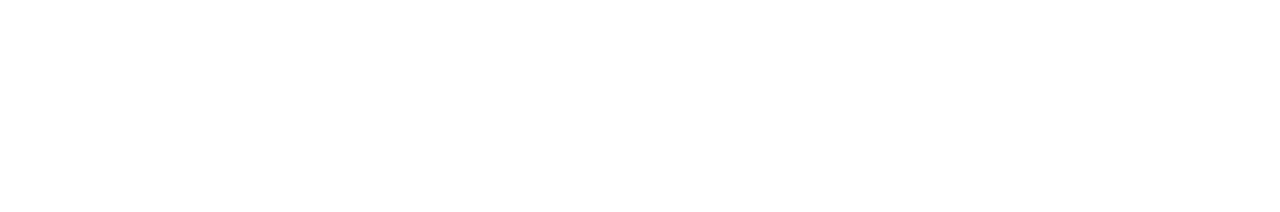
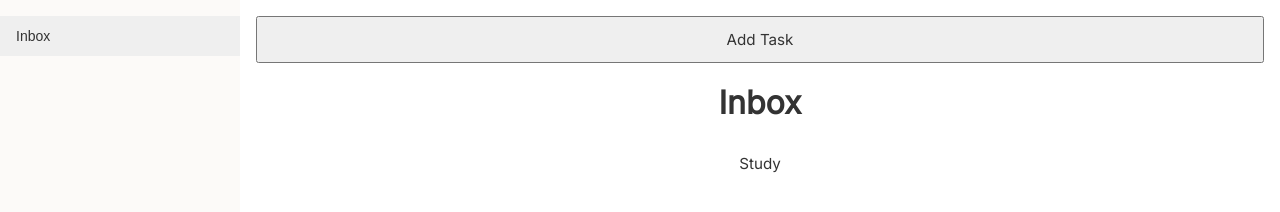
Before and after one commit to hanson777/todo-list, a website built with webpack: page src/template.html in a window 1280 px wide. Built offline with nearby package versions, Linux system fonts and the light colour scheme.

Commit message:
Basic styles, functions, still working on adding tasks and new features

```diff
--- a/src/index.js
+++ b/src/index.js
@@ -0,0 +1,14 @@
+import "./modules/styles/global-styles.css";
+import "./modules/styles/sidebar-styles.css";
+import "./modules/styles/tasklist-styles.css";
+import UI from "./modules/UI";
+import TodoList from "./modules/TodoList";
+import Task from "./modules/Task";
+
+const task = new Task("Study", "Review JS", "High", "10-07-2025");
+
+const todoList = new TodoList();
+todoList.getProjects()[0].addTask(task);
+
+const ui = new UI(todoList);
+ui.render();
--- a/src/modules/Project.js
+++ b/src/modules/Project.js
@@ -1,5 +1,3 @@
-import "./Task";
-
 export default class Project {
     constructor(name) {
         this.name = name;
--- a/src/modules/Task.js
+++ b/src/modules/Task.js
@@ -1,9 +1,10 @@
 export default class Task {
-    constructor(title, description, priority, date) {
-        this.title = title;
+    constructor(name, description, priority, date) {
+        this.name = name;
         this.description = description;
         this.priority = priority;
         this.date = date;
+        this.id = Math.random();
     }
 
     setName(name) {
@@ -33,12 +34,20 @@ export default class Task {
         return this.priority;
     }
 
+    getPriority() {
+        return this.date;
+    }
+
     setDate(date) {
         this.date = date;
         return this;
     }
 
-    getPriority() {
+    getDate() {
         return this.date;
     }
+
+    getId() {
+        return this.id;
+    }
 }
--- a/src/modules/TodoList.js
+++ b/src/modules/TodoList.js
@@ -1,13 +1,13 @@
-import "./Project";
+import Project from "./Project";
 
-class TodoList {
+export default class TodoList {
     constructor() {
         this.projects = [];
         this.projects.push(new Project("Inbox"));
     }
 
-    addProject(){
-        this.projects.push(new Project());
+    addProject(project){
+        this.projects.push(project);
         return this;
     }
 
--- /dev/null
+++ b/src/modules/UI.js
@@ -0,0 +1,56 @@
+export default class UI {
+    constructor(todoList) {
+        this.todolist = todoList;
+    }
+
+    render() {
+        this.createProjects(this.todolist);
+        this.createTasks(this.todolist);
+    }
+
+    bindEvents() {
+        document.addEventListener("click", (e) => {
+            const button = e.target;
+            if(button.classList.contains("add-task")){
+                this.loadAddTaskPopup();
+            }
+        });
+    }
+
+    createProjects(todoList){
+
+        const sidebar = document.querySelector(".sidebar");
+
+        todoList.getProjects().forEach((project) => {
+            const newProject = document.createElement("button");
+            newProject.classList.add("sidebar-item");
+            newProject.textContent = `${project.getName()}`;
+            sidebar.appendChild(newProject);
+        });
+    }
+
+    createTasks(todoList){
+        let flag = true;
+        const tasklist = document.querySelector(".tasklist");
+
+        todoList.getProjects().forEach((project, index) => {
+            if(flag){
+                const projectTitle = document.createElement("div");
+                projectTitle.classList.add("tasklist-item");
+                projectTitle.classList.add("project-title");
+                projectTitle.textContent = `${todoList.getProjects()[index].getName()}`
+                tasklist.appendChild(projectTitle);
+                flag = false;
+            }
+            const newTask = document.createElement("li");
+            newTask.classList.add("tasklist-item");
+            newTask.textContent = `${project.getAllTasks()[index].getName()}`;
+            tasklist.appendChild(newTask);
+        });
+    }
+
+    loadAddTaskPopup() {
+    }
+
+
+}
--- /dev/null
+++ b/src/modules/styles/global-styles.css
@@ -0,0 +1,17 @@
+/* Reset & global styles */
+* {
+    box-sizing: border-box;
+    margin: 0;
+    padding: 0;
+}
+
+html, body {
+    height: 100%;
+}
+
+body {
+    font-family: 'Inter', sans-serif;
+    display: flex;       /* sidebar + tasklist layout */
+    height: 100vh;
+    background-color: #ffffff;
+}
--- /dev/null
+++ b/src/modules/styles/sidebar-styles.css
@@ -0,0 +1,37 @@
+.sidebar {
+    background-color: #fcfaf8;
+    display: flex;
+    flex-direction: column;
+    justify-content: flex-start;
+    width: 240px;
+    height: 100vh;
+    overflow-y: auto;
+    padding: 1rem 0;
+}
+
+.sidebar-item {
+    display: flex;
+    align-items: center;
+    padding: 0.75rem 1rem;
+    color: #333;
+    text-decoration: none;
+    font-size: 14px;
+    transition: background-color 0.2s ease;
+    border: none;
+}
+
+.sidebar-item:hover {
+    background-color: #f0f0f0;
+}
+
+.sidebar-item.active {
+    background-color: #e8e8e8;
+    font-weight: 500;
+}
+
+.sidebar-section-title {
+    margin: 1rem 1rem 0.5rem 1rem;
+    font-size: 12px;
+    color: #777;
+    text-transform: uppercase;
+}
--- /dev/null
+++ b/src/modules/styles/tasklist-styles.css
@@ -0,0 +1,35 @@
+.tasklist {
+    flex: 1;                       /* take remaining space next to sidebar */
+    display: flex;
+    flex-direction: column;        /* stack tasks vertically */
+    align-items: flex-start;       /* left-align tasks */
+    justify-content: flex-start;   /* start at top */
+    padding: 1rem;                 /* inner spacing */
+    background-color: #ffffff;
+    overflow-y: auto;              /* scroll if many tasks */
+}
+
+/* Each task item */
+.tasklist-item {
+    display: flex;
+    align-items: center;
+    justify-content: center;
+    width: 100%;                   /* fill tasklist horizontally */
+    padding: 0.75rem 1rem;
+    font-family: 'Inter', sans-serif;
+    font-size: 0.95rem;
+    color: #333333;
+    cursor: pointer;
+    transition: background-color 0.2s ease, transform 0.1s ease;
+    margin-bottom: 0.5rem;         /* spacing between tasks */
+}
+
+.project-title {
+  font-size: 32px;
+  font-weight: bold;
+}
+
+/* Hover & active states */
+.tasklist-item:hover {
+    background-color: #f0f0f0;
+}
--- /dev/null
+++ b/src/modules/styles/title-styles.css
@@ -0,0 +1,5 @@
+.title {
+    display: flex;
+    justify-content: left;
+    font-size: 24px;
+}
--- a/src/template.html
+++ b/src/template.html
@@ -3,9 +3,13 @@
 <head>
     <meta charset="UTF-8">
     <meta name="viewport" content="width=device-width, initial-scale=1.0">
-    <title>Document</title>
+    <link href="https://fonts.googleapis.com/css?family=Inter" rel="stylesheet">
+    <title>To-do List</title>
 </head>
 <body>
-
+    <div class="sidebar"></div>
+    <ul class="tasklist">
+        <button class="add-button tasklist-item">Add Task</button>
+    </ul>
 </body>
 </html>
```
